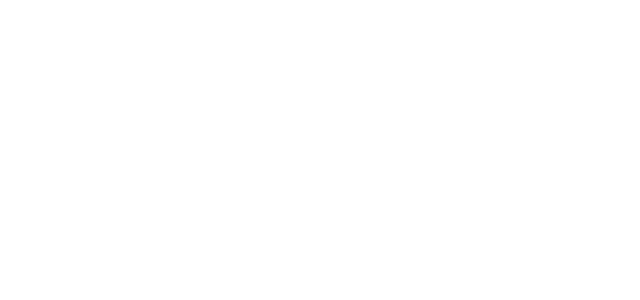
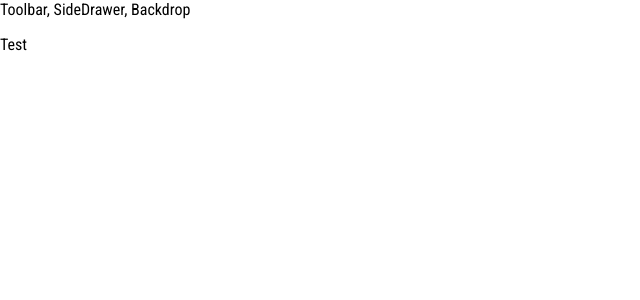
Before and after one commit to dafei-ning/Nui-Hui-Kitchen, a React app: page / in a window 1280 px wide. Shown: the top 300 px of the page, without its empty margins (0-640 px from the left). Built offline with nearby package versions, Linux system fonts and the light colour scheme.

Commit message:
layout component

```diff
--- a/src/App.js
+++ b/src/App.js
@@ -1,11 +1,14 @@
 import React, { Component } from 'react';
 
+import Layout from './components/Layout/Layout';
 
 class App extends Component {
   render() {
     return (
       <div className="App">
-
+       <Layout>
+         <p>Test</p>
+       </Layout>
       </div>
     );
   }
--- /dev/null
+++ b/src/components/Layout/Layout.js
@@ -0,0 +1,15 @@
+import React from 'react';
+
+import Aux from '../../hoc/Aux';
+
+
+const layout = (props) => (
+    <Aux>
+        <div>Toolbar, SideDrawer, Backdrop</div>
+        <main>
+            {props.children}
+        </main>
+    </Aux>
+);
+
+export default layout;
--- /dev/null
+++ b/src/hoc/Aux.js
@@ -0,0 +1,3 @@
+const aux = (props) => props.children;
+
+export default aux;
--- a/src/index.css
+++ b/src/index.css
@@ -1,7 +1,7 @@
 body {
   margin: 0;
   padding: 0;
-  font-family: -apple-system, BlinkMacSystemFont, "Segoe UI", "Roboto", "Oxygen",
+  font-family: "Roboto Condensed", -apple-system, BlinkMacSystemFont, "Segoe UI", "Roboto", "Oxygen",
     "Ubuntu", "Cantarell", "Fira Sans", "Droid Sans", "Helvetica Neue",
     sans-serif;
   -webkit-font-smoothing: antialiased;
```
